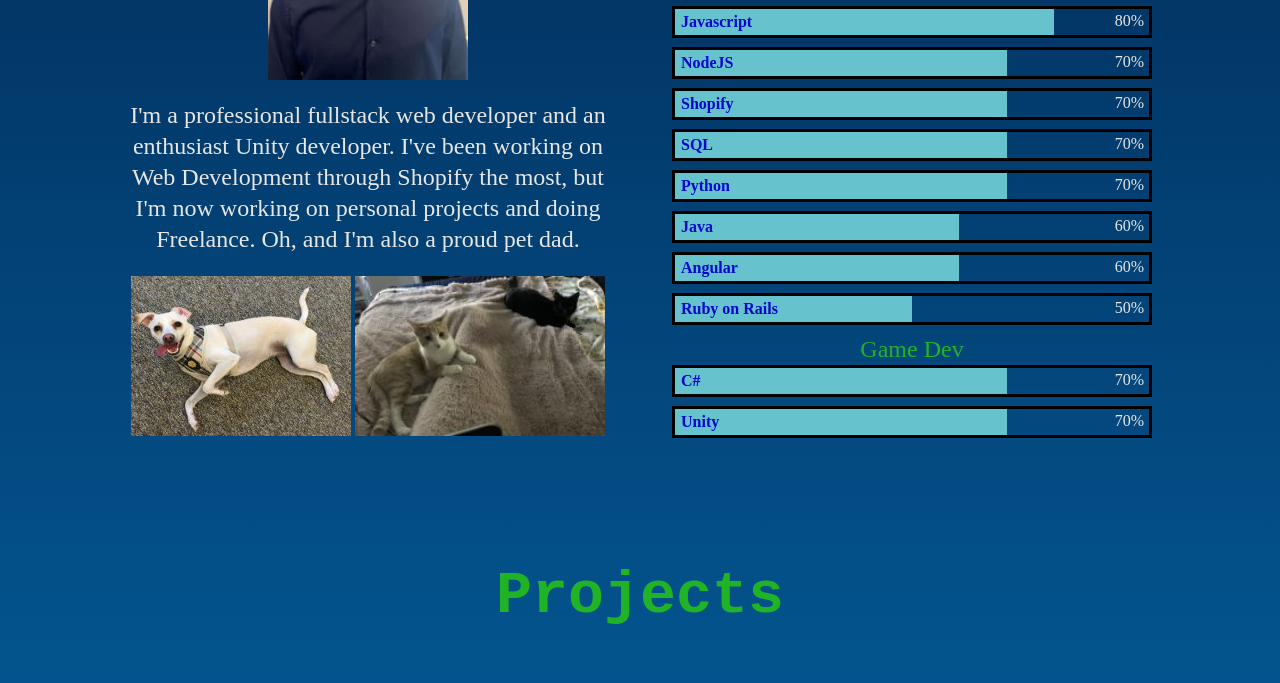
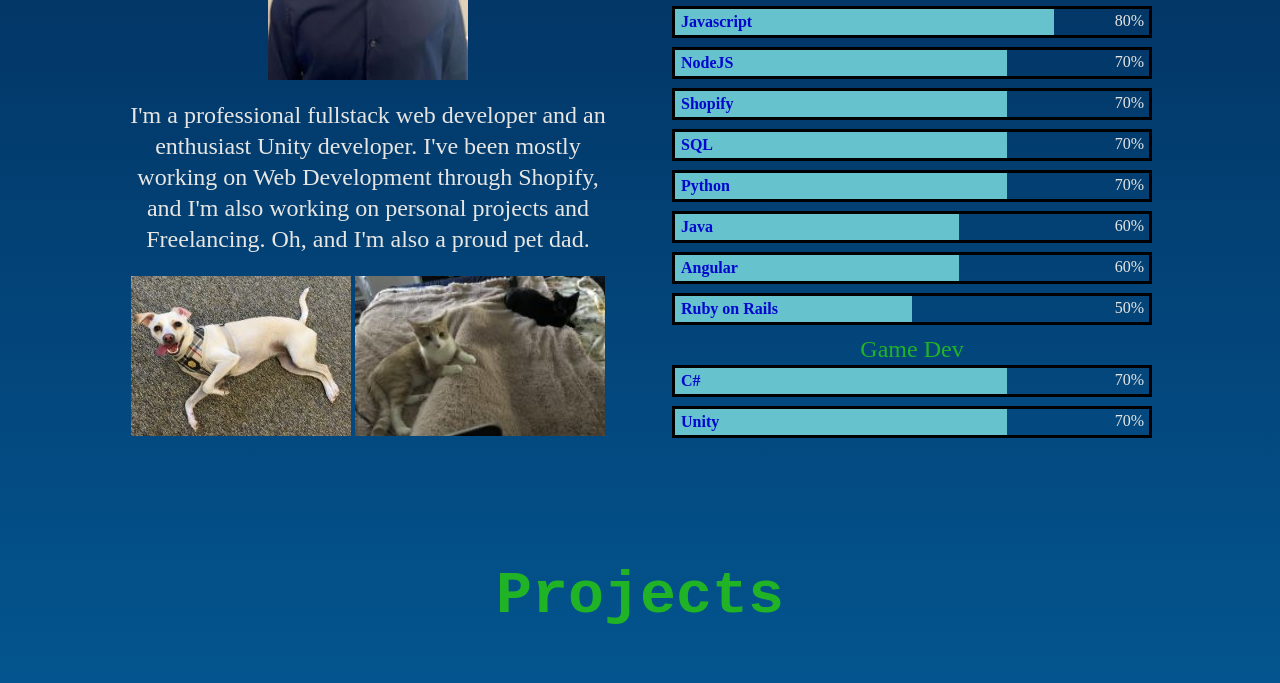
Before and after one commit to AnthonyBoyac/anthonyboyac.github.io, a website: page index.html in a window 1280 px wide. Shown: the part 1246-1929 px from the top of the page. Drawn offline with nearby package versions, Linux system fonts and the light colour scheme.

Commit message:
Updated text

```diff
--- a/index.html
+++ b/index.html
@@ -55,9 +55,9 @@
                     <img src="images/professional_headshot_revised.jpg" alt="Profile Picture">
                 </div>
                 <div class="introduction">
-                    I'm a professional fullstack web developer and an enthusiast Unity developer. I've been
-                    working on Web Development through Shopify the most, but I'm now working on personal projects and
-                    doing Freelance. Oh, and I'm also a proud pet dad.
+                    I'm a professional fullstack web developer and an enthusiast Unity developer. I've been mostly
+                    working on Web Development through Shopify, and I'm also working on personal projects and
+                    Freelancing. Oh, and I'm also a proud pet dad.
                 </div>
                 <img id="doggo-img" src="images/doggy_daughter_resized.JPG" alt="My wonderful doggy child">
                 <img id="kitty-img" src="images/kitty_daughters_resized.jpg" alt="My beautiful kitty children">
```
